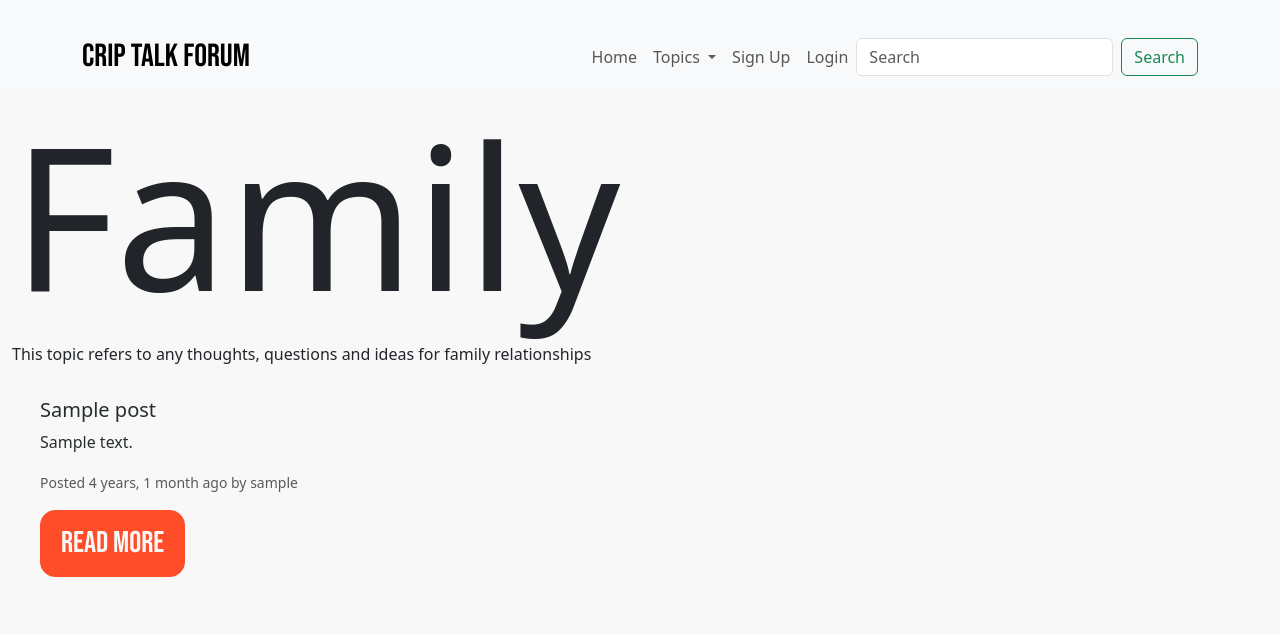
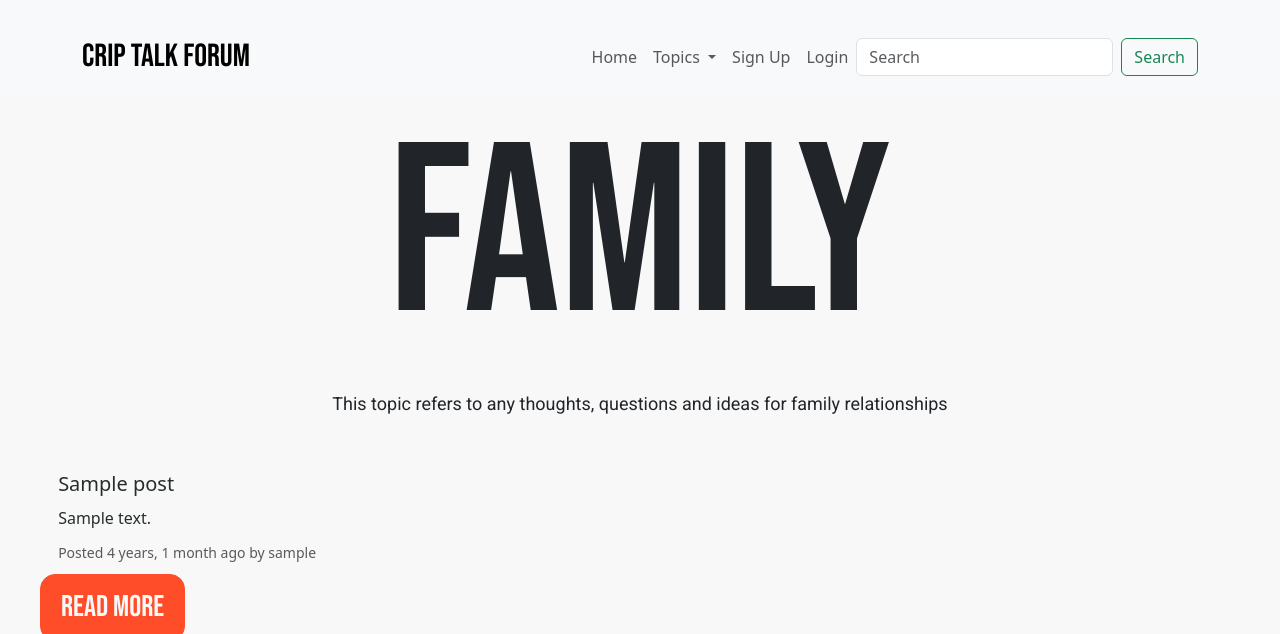
Before and after one commit to e-tidemo/crip-talk, a Django app: page /family/ in a window 1280 px wide. Shown: the top 634 px of the page. Run offline with Django 4.2, Linux system fonts and the light colour scheme; tables that the repository leaves empty hold one stand-in row (values such as "Sample post").

Commit message:
Add styling to topic pastimes

```diff
--- a/static/css/style.css
+++ b/static/css/style.css
@@ -135,14 +115,85 @@ h1{
     text-transform: uppercase;
 }
 
-.post-title {
+.post-link {
+    text-decoration: none;
+    color: #445261;
+}
+
+.post-link:hover,
+.page-link {
+    color: #ff8800;
+}
+
+.btn-signup,
+.btn-edit {
+    background-color: #188181;
+    color: #fff;
+}
+
+.btn-signup:hover,
+.btn-signup:active {
+    background-color: #fff;
+    color: #23BBBB;
+}
+
+/* post_list.html */
+.card-title {
     margin-top: 10px;
     margin-bottom: 10px;
+    margin-left: 5%;
 }
 
-.post-subtitle {
+.card-text {
     margin-bottom: 10px;
-    color: lightgray;
+    margin-left: 5%;
+    color: #272d2d;
+}
+
+/* topics pages */
+.banner {
+    height: 22rem;
+}
+
+.pastimes {
+    background-image: url("../images/background-image.png");
+}
+
+.topic-title {
+    font-family: "Bebas Neue", sans-serif;
+    font-size: 15rem;
+    text-align: center;
+}
+
+.topic-intro {
+    font-family: "Roboto", sans-serif;
+    font-size: 18px;
+    text-align: center;
+}
+
+.topics-posts {
+    background-color: #9ec5ff;
+    padding-top: 15px;
+}
+
+.red-o {
+    color: #E84610;
+}
+
+.thin {
+    font-weight: 300;
+}
+
+.light-bg {
+    background-color: #f8f8f8;
+}
+
+.dark-bg {
+    background-color: #272d2d;
+}
+
+.main-bg {
+    background-color: #f8f8f8;
 }
 
 .masthead {
```
Also changed, not shown: other parts of static/css/style.css (+1 -51 lines), forumapp/templates/forumapp/pastimes.html (+5 -3 lines), 1 other file.
